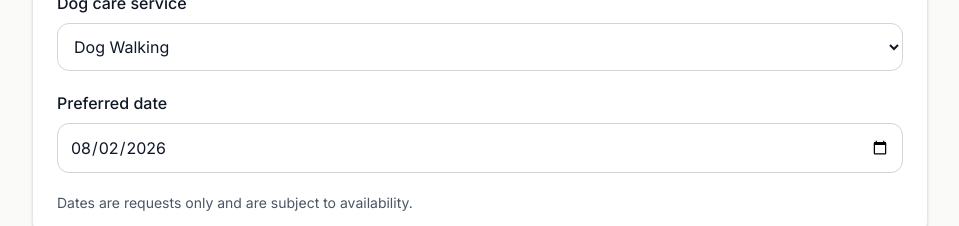
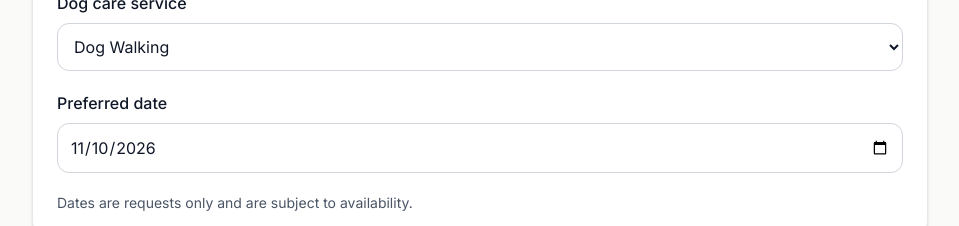
Before and after one commit to innovatevirtualassist-pixel/dogservices, a Next.js app: page /booking in a window 1280 px wide. Shown: the part 800-1026 px from the top of the page, without its empty margins (160-1119 px from the left). Built offline with nearby package versions, Linux system fonts and the light colour scheme.

Commit message:
Refactor BookingPage to use static start date
Removed search parameters for date selection and set default start date.

```diff
--- a/app/booking/page.tsx
+++ b/app/booking/page.tsx
@@ -3,7 +3,7 @@
 
 import { useState, type FormEvent } from "react"
 import Link from "next/link"
-import { useSearchParams } from "next/navigation"
+
 
 type Service = "walking" | "boarding" | "daycare" | "sitting"
 
@@ -39,14 +39,8 @@ function formatDate(date: string): string {
 }
 
 export default function BookingPage() {
-  const searchParams = useSearchParams()
-  const selectedDate = searchParams.get("date")
   const [service, setService] = useState<Service>("walking")
-  const [startDate, setStartDate] = useState(
-  selectedDate && /^\d{4}-\d{2}-\d{2}$/.test(selectedDate)
-    ? selectedDate
-    : getTodayUK()
-)
+  const [startDate, setStartDate] = useState("2026-11-10")
   const [endDate, setEndDate] = useState("2026-11-10")
   const [name, setName] = useState("")
   const [email, setEmail] = useState("")
```
